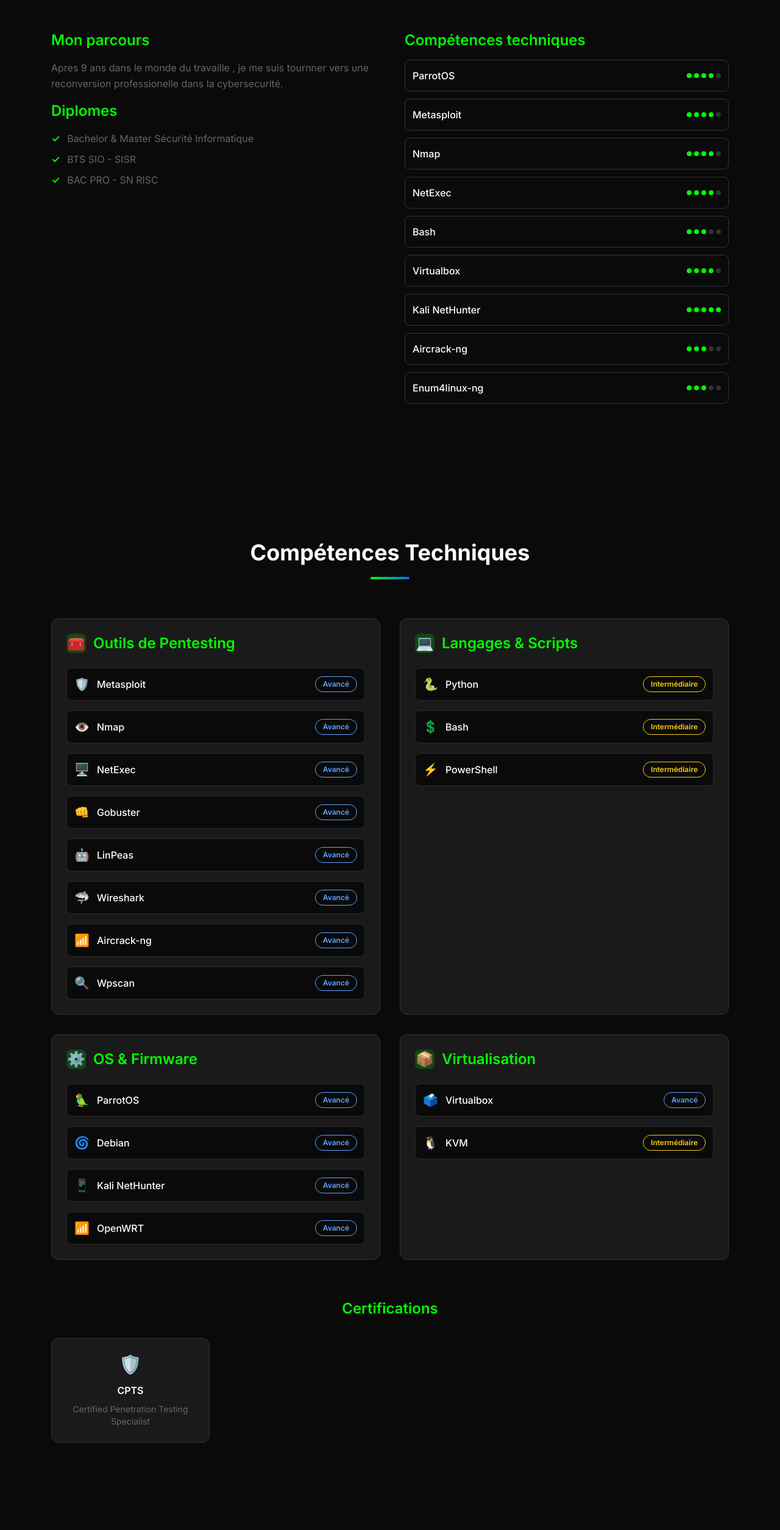
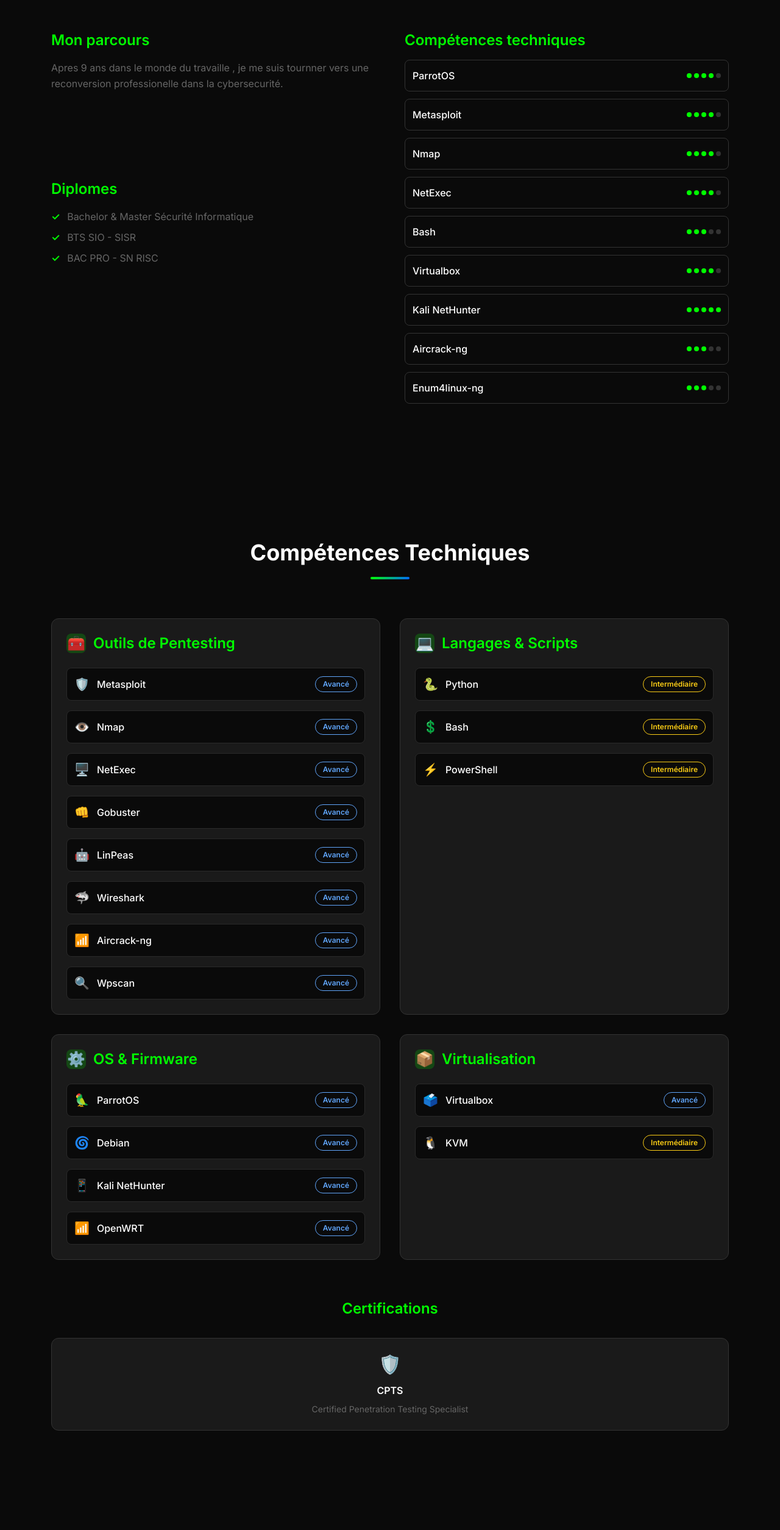
Before and after one commit to M0rPH3U53/M0rPH3U53.github.io, a React (Vite) app: page / in a window 1280 px wide. Shown: the part 958-3467 px from the top of the page at 61% size. Built offline with nearby package versions, Linux system fonts and the light colour scheme.

Commit message:
Update About.tsx and Skills.tsx for layout adjustments and spacing improvements

```diff
--- a/src/components/About.tsx
+++ b/src/components/About.tsx
@@ -35,7 +35,7 @@ const About: React.FC = () => {
             <p className="text-dark-100 mb-4">
               Apres 9 ans dans le monde du travaille , je me suis tournner vers une reconversion professionelle dans la cybersecurité.
             </p>
-            <h3 className="text-2xl font-semibold text-primary-500 mb-4">Diplomes</h3>
+            <h3 className="text-2xl font-semibold text-primary-500 mb-4 mt-36">Diplomes</h3>
             <ul className="space-y-2">
               {certifications.map((cert, index) => (
                 <li key={index} className="flex items-center gap-3 text-dark-100">
--- a/src/components/Skills.tsx
+++ b/src/components/Skills.tsx
@@ -92,7 +92,7 @@ const Skills: React.FC = () => {
         {/* Section Certifications en bas */}
         <div className="mt-16">
           <h3 className="text-2xl font-semibold text-center text-primary-500 mb-8">Certifications</h3>
-          <div className="grid grid-cols-1 md:grid-cols-2 lg:grid-cols-4 gap-6">
+          <div className="grid grid-cols-1 md:grid-cols-2 lg:grid-cols-1 gap-6">
             <div className="card text-center">
               <div className="text-3xl mb-3">🛡️</div>
               <h4 className="font-semibold text-white mb-2">CPTS</h4>
```
